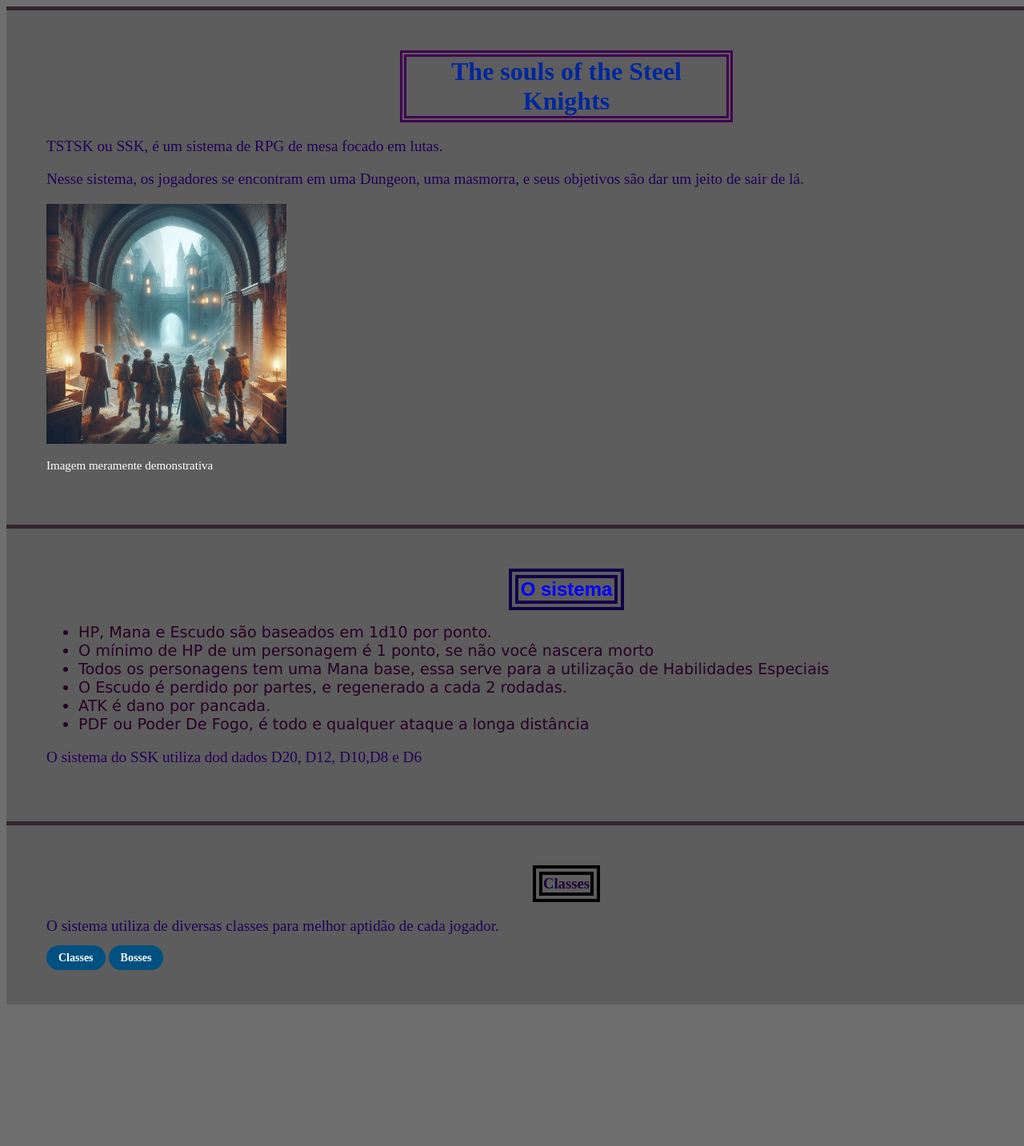
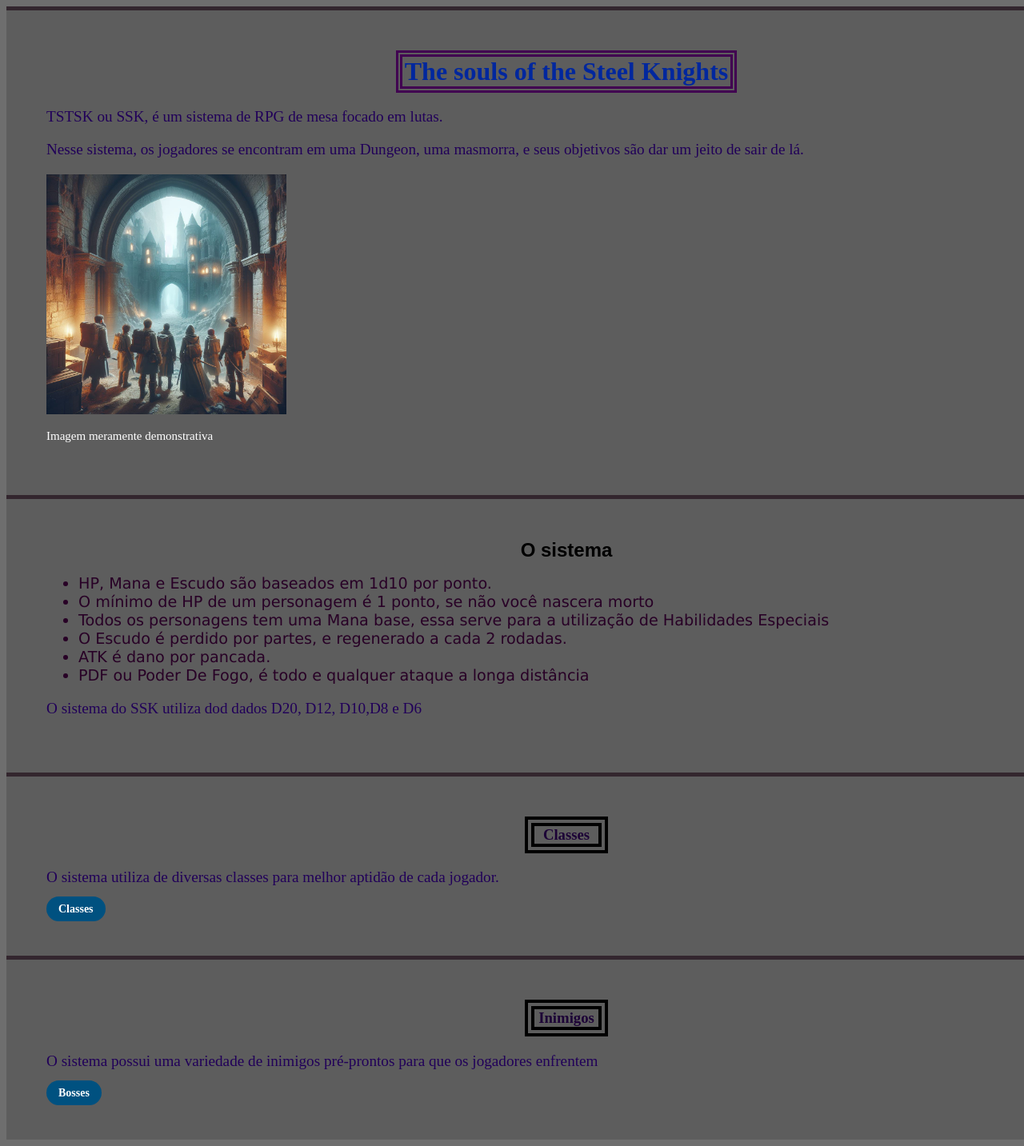
Before and after one commit to ERROri-Aurawell/ERROri-Aurawell.github.io, a plain HTML site: page index.html in a window 1280 px wide. Shown: the top 1433 px of the page at 80% size. Before the commit the page ends 1264 px from the top, so only its background shows below. Drawn offline with Linux system fonts and the light colour scheme.

Commit message:
alterações

```diff
--- a/css/styles.css
+++ b/css/styles.css
@@ -3,7 +3,7 @@ h1 {
     color: rgb(0, 39, 158);
     font-family:'Times New Roman', Times, serif;
     text-align: center;
-    width: 400px;
+    width: 410px;
     margin: auto;
     border: 8px double rgb(65, 0, 81);
 }
@@ -20,13 +20,11 @@ h3{
     text-align: center;
     margin: auto;
     border: 12px double black;
-    width: 60px;
+    width: 80px;
 }
 #sistema {
-    color: blue;
+    color: black;
     font-family: Arial, Helvetica, sans-serif;
-    margin: auto;
-    border: 12px double rgb(16, 0, 72);
     width: 120px;
 }
 
@@ -54,12 +52,12 @@ p {
     font-size:larger;
 }
 .Pgeleira{
-    color: black;
+    color: lightblue;
     font-size: large;
 }
 
 .Pfloresta{
-    color: white;
+    color: lightgreen;
     font-size: large;
 }
 
--- a/index.html
+++ b/index.html
@@ -10,6 +10,8 @@
     <link rel="stylesheet" href="css/styles.css">
 </head>
 <body>
+    <header>
+        <nav></nav>
     <div>
     <h1>The souls of the Steel Knights</h1>
     <p>TSTSK ou SSK, é um sistema de RPG de mesa focado em lutas.</p>
@@ -17,9 +19,11 @@
     <img src="img/sskRPG.png" alt="Grupo de rpg">
     <p class="textoExplicativo">Imagem meramente demonstrativa</p>
     </div>
+    </header>
 
+    <main>
+        <section>
     <div>
-
    <h2 id="sistema">O sistema</h2>
    <ul>
 
@@ -34,13 +38,22 @@
 
    <p>O sistema do SSK utiliza dod dados D20, D12, D10,D8 e D6</p>
     </div>
+    </section>
 
+    <section>
     <div>
         <h3>Classes</h3>
         <p>O sistema utiliza de diversas classes para melhor aptidão de cada jogador.</p>
         <a href="characters.html">Classes</a>
+    </div>
+
+    <div>
+        <h3>Inimigos</h3>
+        <p>O sistema possui uma variedade de inimigos pré-prontos para que os jogadores enfrentem</p>
         <a href="boses.html">Bosses</a>
     </div>
 
+    </section>
+    </main>
 </body>
 </html>
```
Also changed, not shown: boses.html (+2 -1 lines), img/elementalDePedra.png (added), 1 other file.
